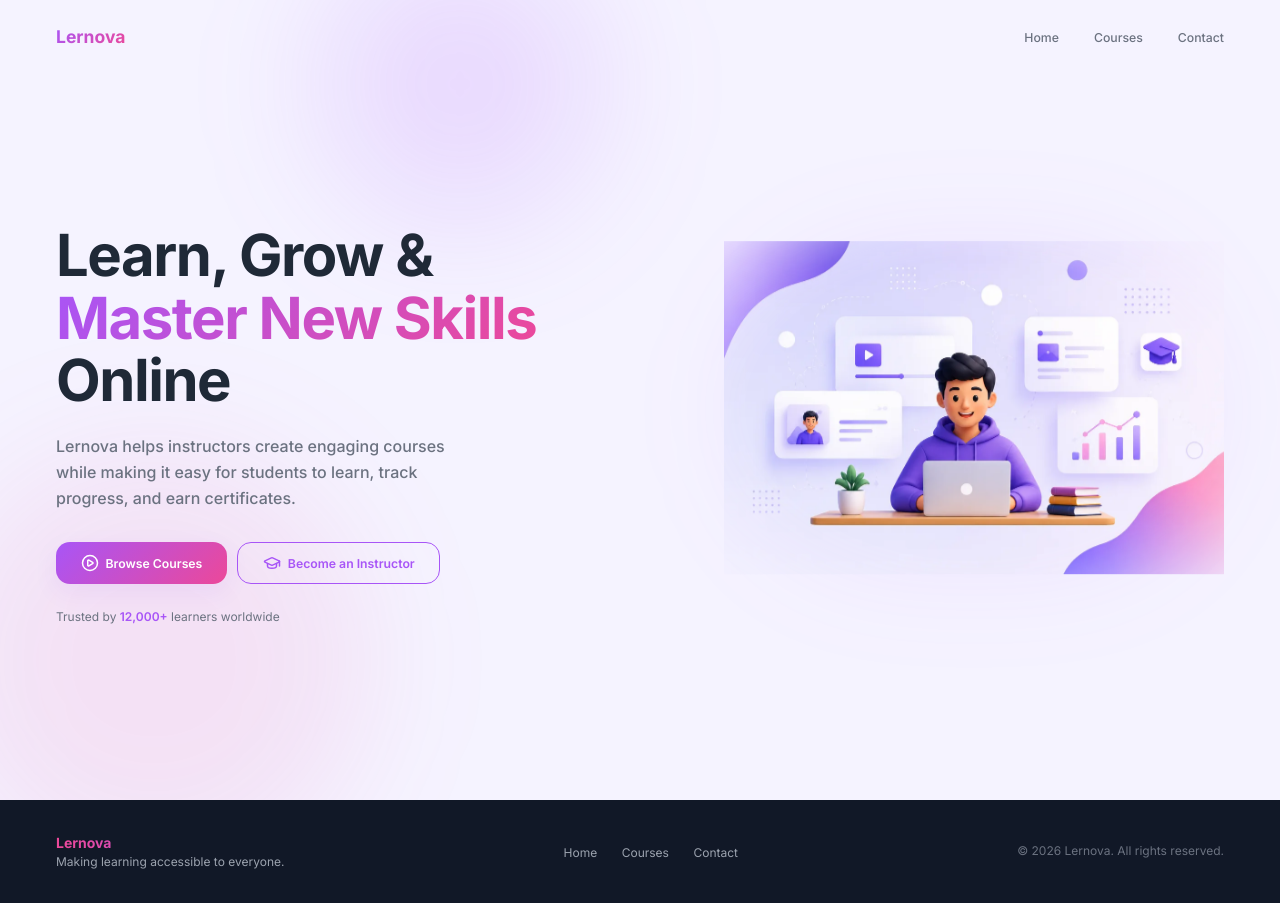
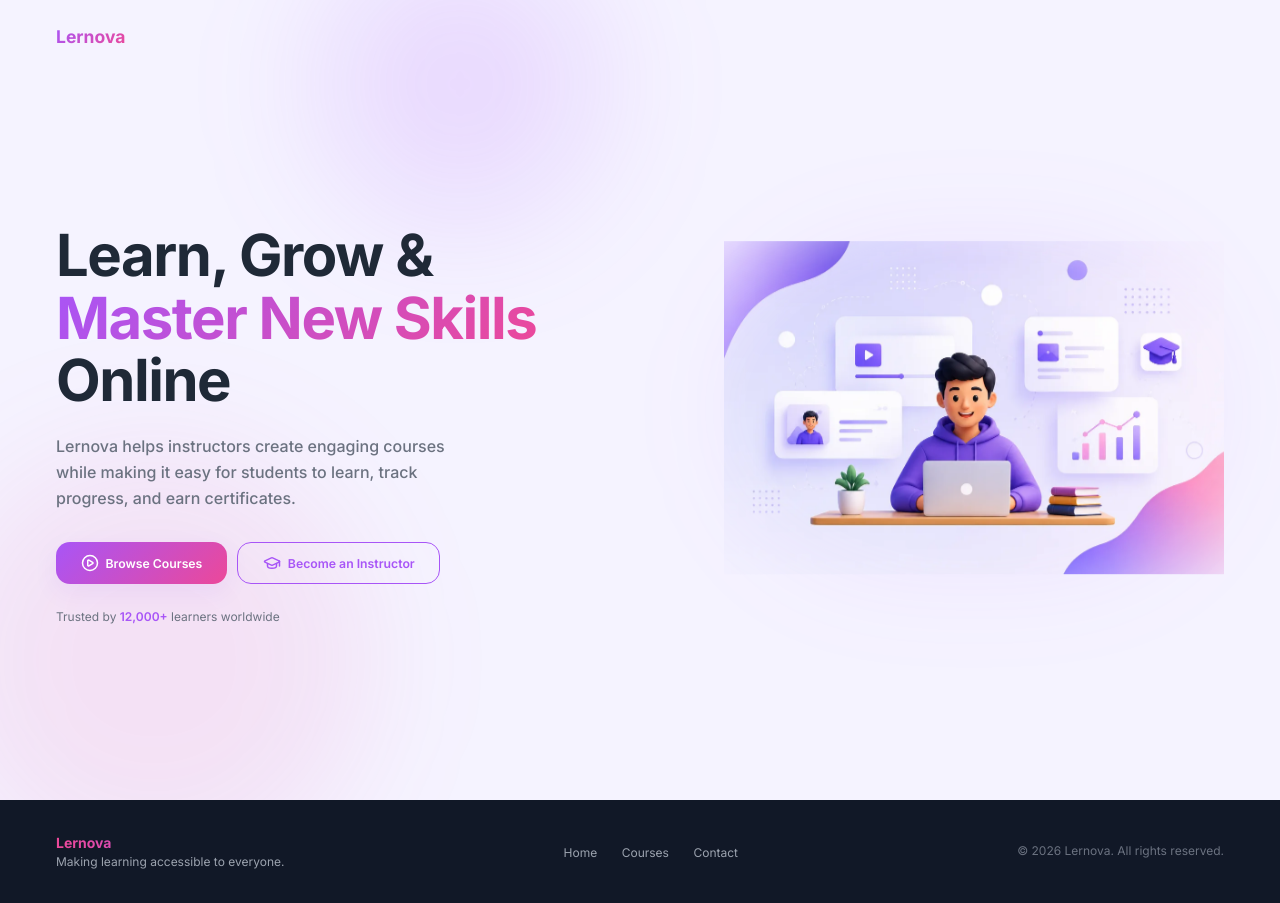
Before and after one commit to Vinaya-16/Lernova, a React (Vite) app in the folder frontend/: page / in a window 1280 px wide. Built offline with nearby package versions, Linux system fonts and the light colour scheme; no server answers.

Commit message:
small change #3

```diff
--- a/frontend/src/LMS.jsx
+++ b/frontend/src/LMS.jsx
@@ -23,15 +23,7 @@ export default function LMS() {
                     <span className="text-xl font-extrabold bg-primary-gradient bg-clip-text text-transparent">
                         Lernova
                     </span>
-                    <ul className="hidden md:flex gap-10 list-none m-0 p-0">
-                        {NAV_LINKS.map((l) => (
-                            <li key={l}>
-                                <a href="#" className="text-sm font-medium text-text-secondary hover:text-primary transition">
-                                    {l}
-                                </a>
-                            </li>
-                        ))}
-                    </ul>
+
                     {/* <div className="flex gap-3 items-center">
                         <button onClick={() => navigate("/login")} className="text-sm font-semibold text-text-secondary hover:text-primary transition">
                             Login
```
